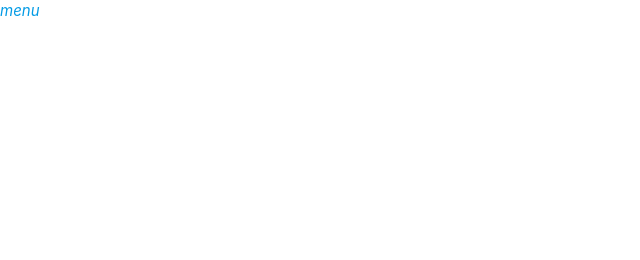
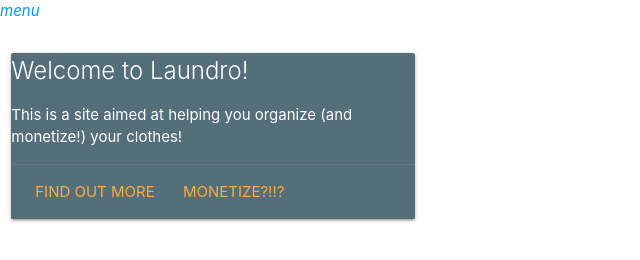
Before and after one commit to jakekasan/laundro, a website: page public/index.html in a window 1280 px wide. Shown: the whole page, without its empty margins (0-640 px from the left). Drawn offline with Linux system fonts and the light colour scheme.

Commit message:
updated index.html

```diff
--- a/public/index.html
+++ b/public/index.html
@@ -40,5 +40,29 @@
         </li>
     </ul>
     <a href="#" data-target="slide-out" class="sidenav-trigger"><i class="material-icons">menu</i></a>
+
+    <br>
+    <br>
+    <!-- <div class="container"> -->
+        <div class="row">
+            <div class="col s20 m4">
+                <div class="card blue-grey darken-1">
+                    <div class="car-content white-text">
+                        <span class="card-title">
+                            Welcome to Laundro!
+                        </span>
+                        <p>
+                            This is a site aimed at helping you organize (and monetize!) your clothes!
+                        </p>
+                    </div>
+                    <div class="card-action">
+                        <a href="#">Find out more</a>
+                        <a hred="#">Monetize?!!?</a>
+                    </div>
+                </div>
+            </div>
+        </div>
+    <!-- </div> -->
+
 </body>
 </html>
```
